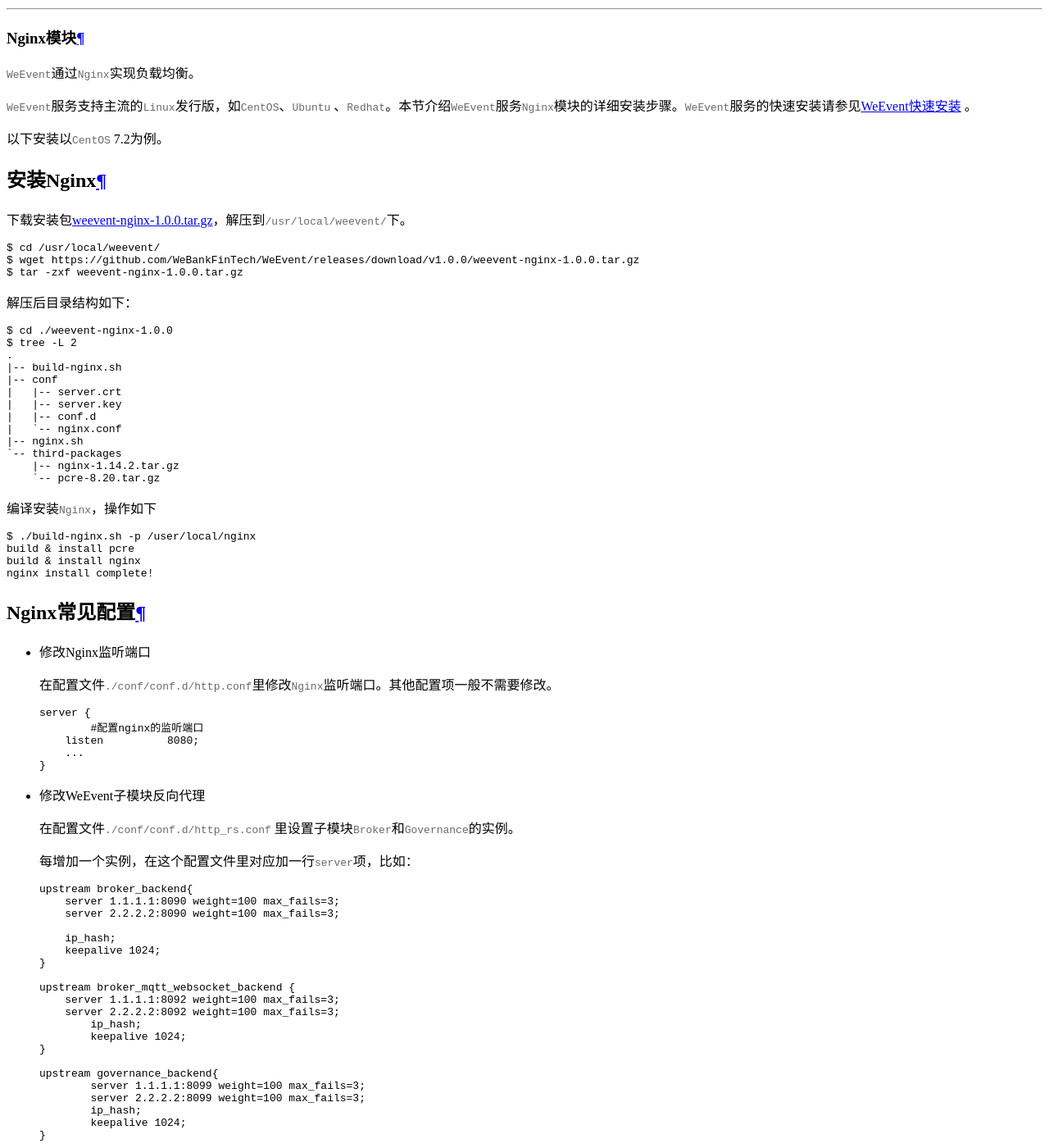
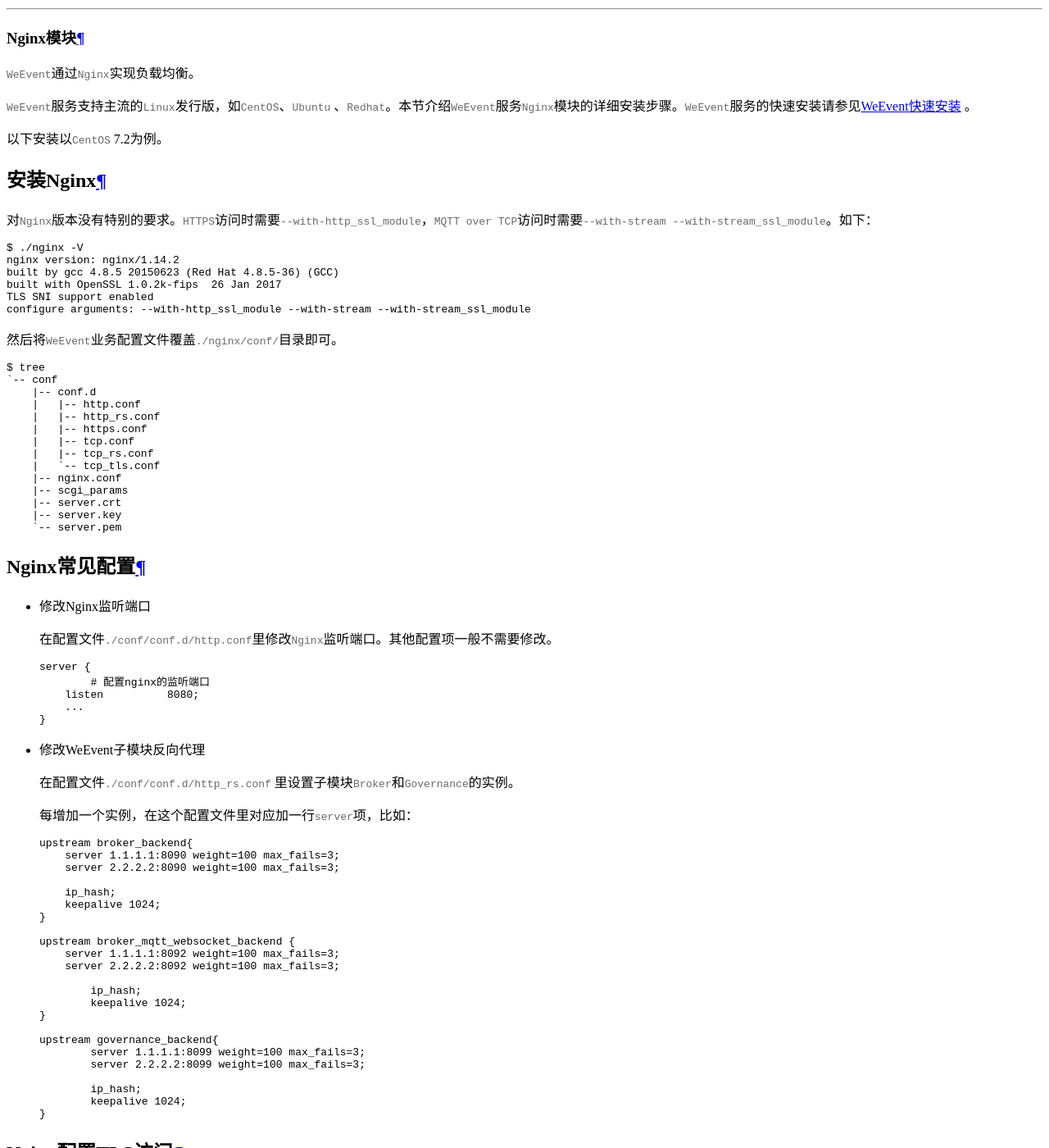
Before and after one commit to WeBankBlockchain/WeEvent-docs, a Sphinx documentation site: the page built from docs/install/module/nginx.md, in a window 1280 px wide and 1400 px high, scrolled down 677 px. Shown: the whole window at 82% size. Built offline with Sphinx 7.4.7 and the Read the Docs theme 2.0.0, drawn with Linux system fonts in a browser that asks for light colours.

Commit message:
remove weevent-nginx.tar.gz (#53)

````diff
--- a/docs/install/module/nginx.md
+++ b/docs/install/module/nginx.md
@@ -8,39 +8,34 @@
 
 ### 安装Nginx
 
-下载安装包[weevent-nginx-1.0.0.tar.gz](https://github.com/WeBankFinTech/WeEvent/releases/download/v1.0.0/weevent-nginx-1.0.0.tar.gz)，解压到`/usr/local/weevent/`下。
+对`Nginx`版本没有特别的要求。`HTTPS`访问时需要`--with-http_ssl_module`，`MQTT over TCP`访问时需要`--with-stream --with-stream_ssl_module`。如下：
 
-```shell
-$ cd /usr/local/weevent/
-$ wget https://github.com/WeBankFinTech/WeEvent/releases/download/v1.0.0/weevent-nginx-1.0.0.tar.gz
-$ tar -zxf weevent-nginx-1.0.0.tar.gz
+```bash
+$ ./nginx -V
+nginx version: nginx/1.14.2
+built by gcc 4.8.5 20150623 (Red Hat 4.8.5-36) (GCC)
+built with OpenSSL 1.0.2k-fips  26 Jan 2017
+TLS SNI support enabled
+configure arguments: --with-http_ssl_module --with-stream --with-stream_ssl_module
 ```
 
-解压后目录结构如下：
+然后将`WeEvent`业务配置文件覆盖`./nginx/conf/`目录即可。
 
-```shell
-$ cd ./weevent-nginx-1.0.0
-$ tree -L 2
-.
-|-- build-nginx.sh
-|-- conf
-|   |-- server.crt
-|   |-- server.key
-|   |-- conf.d
-|   `-- nginx.conf
-|-- nginx.sh
-`-- third-packages
-    |-- nginx-1.14.2.tar.gz
-    `-- pcre-8.20.tar.gz
 ```
-
-编译安装`Nginx`，操作如下
-
-```shell
-$ ./build-nginx.sh -p /user/local/nginx
-build & install pcre
-build & install nginx
-nginx install complete!
+$ tree
+`-- conf
+    |-- conf.d
+    |   |-- http.conf
+    |   |-- http_rs.conf
+    |   |-- https.conf
+    |   |-- tcp.conf
+    |   |-- tcp_rs.conf
+    |   `-- tcp_tls.conf
+    |-- nginx.conf
+    |-- scgi_params
+    |-- server.crt
+    |-- server.key
+    `-- server.pem
 ```
 
 ### Nginx常见配置
@@ -51,7 +46,7 @@
 
   ```nginx
   server {
-    	#配置nginx的监听端口
+    	# 配置nginx的监听端口
       listen          8080;
       ...
   }
@@ -75,6 +70,7 @@
   upstream broker_mqtt_websocket_backend {
       server 1.1.1.1:8092 weight=100 max_fails=3;
       server 2.2.2.2:8092 weight=100 max_fails=3;
+
   	ip_hash;
     	keepalive 1024;
   }
@@ -82,6 +78,7 @@
   upstream governance_backend{
   	server 1.1.1.1:8099 weight=100 max_fails=3;
   	server 2.2.2.2:8099 weight=100 max_fails=3;
+
   	ip_hash;
    	keepalive 1024;
   }
@@ -118,8 +115,8 @@
 
   ```nginx
   server {
-  		listen          443 ssl;
-  		...
+      listen          443 ssl;
+      ...
   }
   ```
 
````
